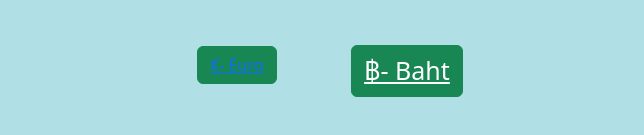
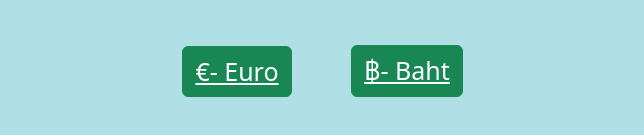
Before and after one commit to mikmik240/SA_ICT9E_Q4SW1_Bechayda_Estefani, a plain HTML site: page index.html in a window 1280 px wide. Shown: the part 379-514 px from the top of the page, without its empty margins (318-962 px from the left). Drawn offline with nearby package versions, Linux system fonts and the light colour scheme.

Commit message:
index.html

```diff
--- a/index.html
+++ b/index.html
@@ -29,7 +29,7 @@
 </div>
 
 <div class="container" style="margin-top: -51px; margin-left: -15px">
-	<button type="button" class="btn btn-success" style="font-size: 16px;"> <a href= "file:///C:/Users/stef/Downloads/page3.html style="color: white; font-size: 25px;"> €- Euro </a></button>
+	<button type="button" class="btn btn-success" style="font-size: 16px;"> <a href= "file:///C:/Users/stef/Downloads/page3.html" style="color: white; font-size: 25px;"> €- Euro </a></button>
 </div>
 
 </center>
```
